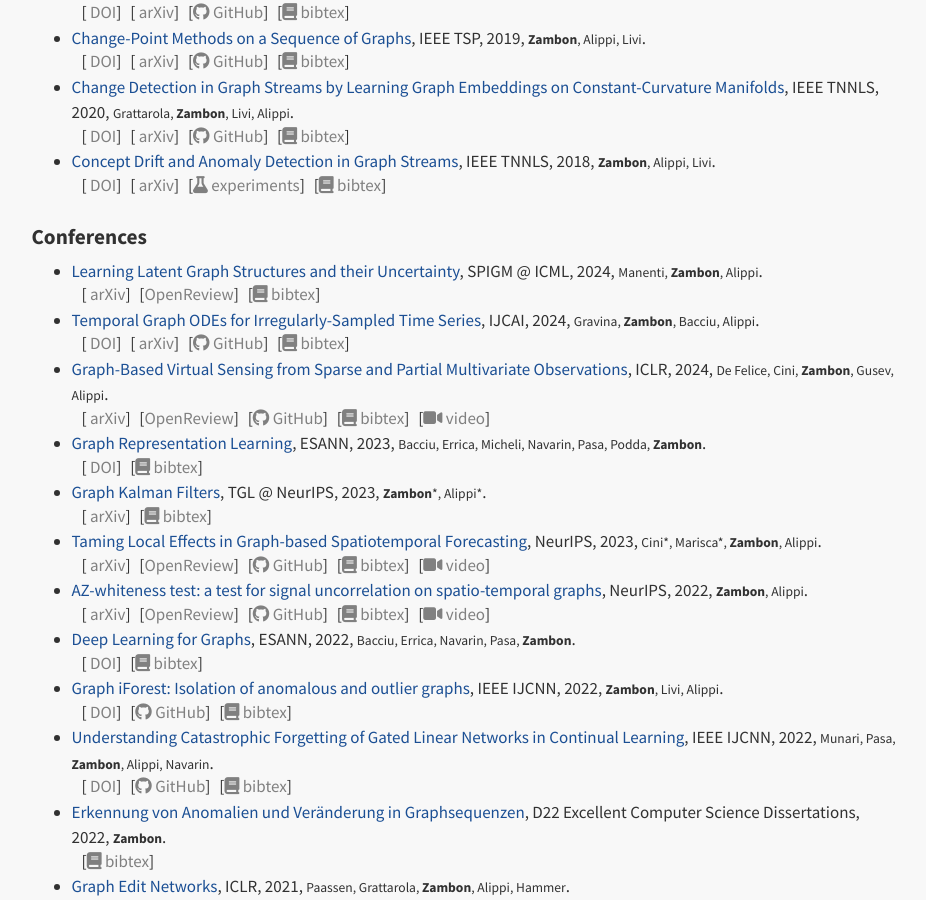
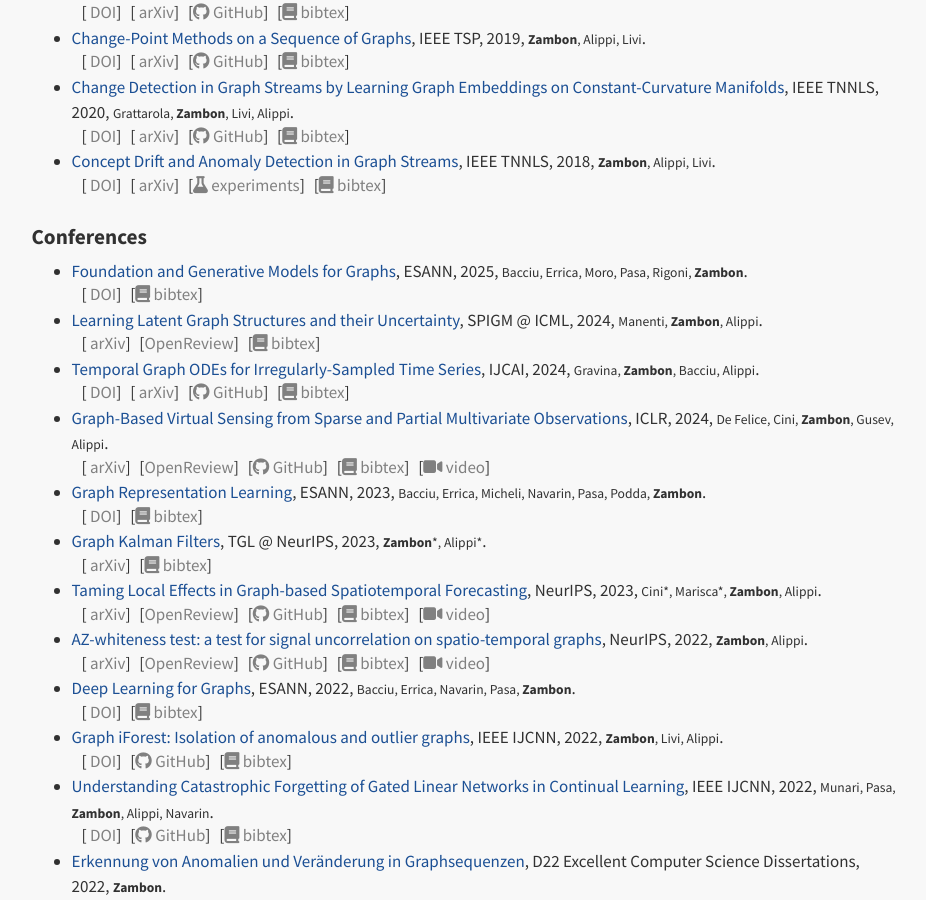
Before and after one commit to dzambon/dzambon.github.io, a Jekyll site: the page built from publications.md, in a window 1280 px wide and 900 px high, scrolled down 851 px. Shown: the whole window, without its empty margins (175-1101 px from the left). Built offline with Jekyll 4.4.1, drawn with Linux system fonts in a browser that asks for light colours; nearby versions of some CDN libraries; a style sheet for code colours, icons or effects is not loaded; some of the changed lines change nothing that is shown.

Commit message:
added esann paper

```diff
--- a/_data/papers.yaml
+++ b/_data/papers.yaml
@@ -13,6 +13,27 @@
  #    github:
  #    gitlab:
  #    video:
+ -
+    id: bacciu2025foundation
+    title: "Foundation and Generative Models for Graphs"
+    author: "Bacciu, Davide and Errica, Federico and Moro, Stefano and Pasa, Luca and Rigoni, Daniele and Zambon, Daniele"
+    short_author: "Bacciu, Errica, Moro, Pasa, Rigoni, Zambon"
+    year: 2025
+    bibtex: |
+      @inproceedings{bacciu2025graph,
+        title = {Foundation and Generative Models for Graphs},
+        booktitle = {33rd {{European Symposium}} on {{Artificial Neural Networks}}, {{Computational Intelligence}} and {{Machine Learning}}, {{ESANN}} 2025},
+        author = {Bacciu, Davide and Errica, Federico and Moro, Stefano and Pasa, Luca and Rigoni, Daniele and Zambon, Daniele},
+        year = {2025},
+        pages = {255--264},
+        publisher = {i6doc. com},
+        doi = {10.14428/esann/2025.ES2025-24},
+        isbn = {978-2-87587-093-3}
+      }
+    doi: "10.14428/esann/2025.ES2025-24"
+    short_venue: "ESANN"
+    type: conference
+    url: "https://www.esann.org/proceedings/2025#556"
  -
     id: donghi2025online
     title: "Online Continual Graph Learning"
```
